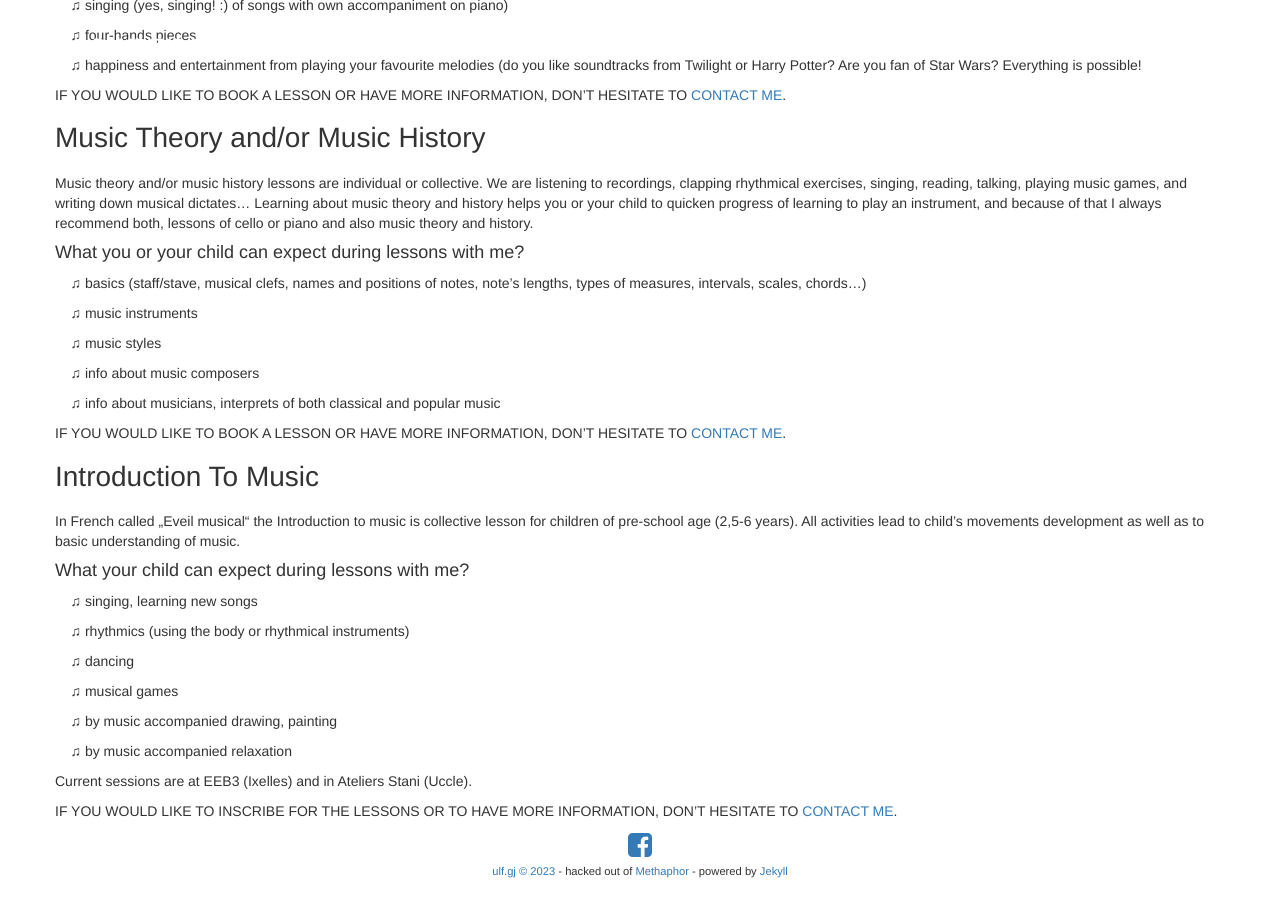
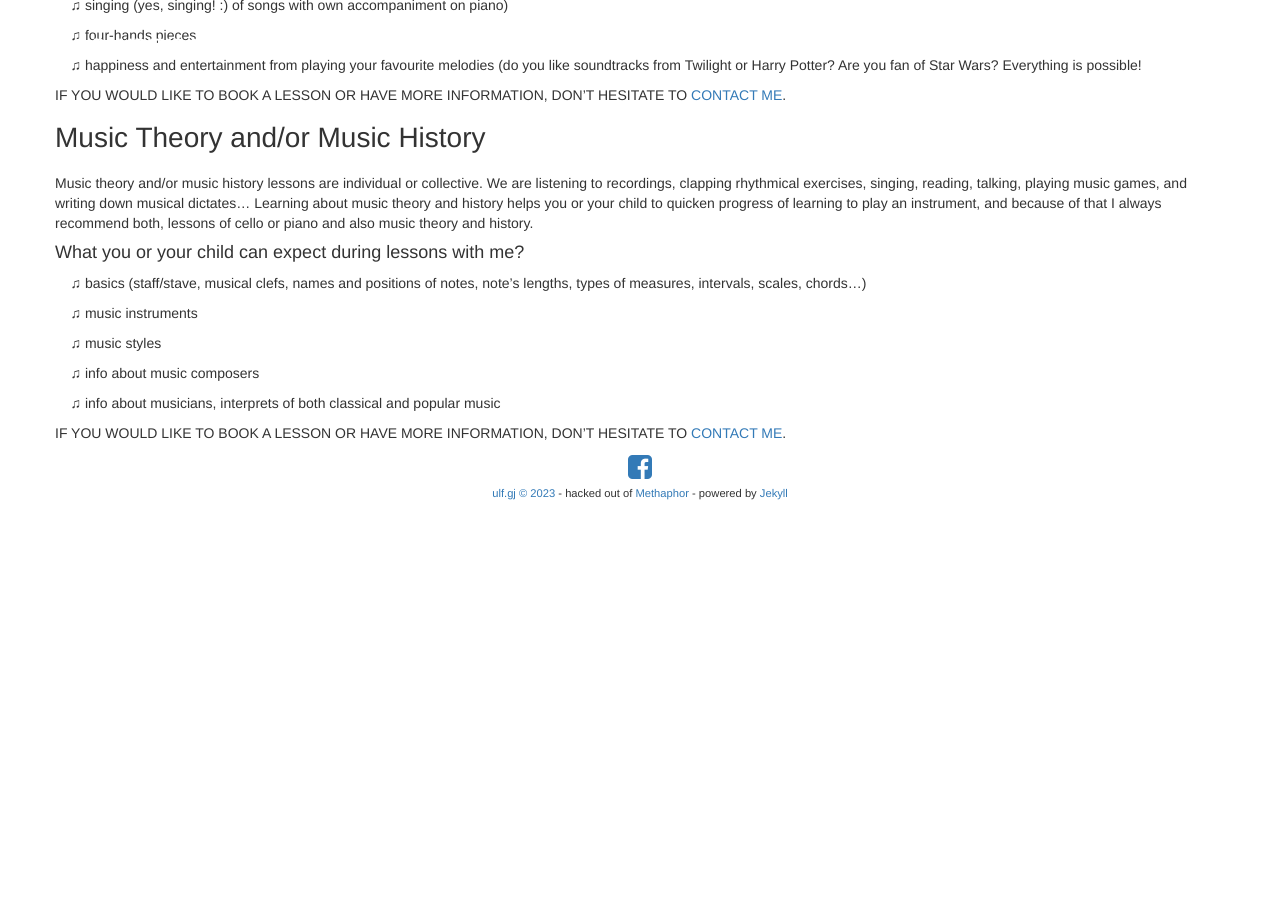
Before and after one commit to pampiridam/pampiridam.github.io, a Jekyll site: the page built from teaching.md, in a window 1280 px wide and 900 px high, scrolled down 1372 px. Built offline with Jekyll 4.4.1, drawn with Linux system fonts in a browser that asks for light colours; nearby versions of some CDN libraries; library files that are not in the unit come from our copies; comment, search, counter and statistics services are not loaded; after the commit the page ends 1894 px from its top, so only the background shows below that.

Commit message:
Update teaching.md

```diff
--- a/teaching.md
+++ b/teaching.md
@@ -70,24 +70,3 @@ Learning about music theory and history helps you or your child to quicken progr
 &nbsp;&nbsp;&nbsp; &#x266b; info about musicians, interprets of both classical and popular music
 
 IF YOU WOULD LIKE TO BOOK A LESSON OR HAVE MORE INFORMATION, DON'T HESITATE TO [CONTACT ME](/contact/).
-
-# Introduction To Music
-
-In French called „Eveil musical“ the Introduction to music is collective lesson for children of pre-school age (2,5-6 years). All activities lead to child’s movements development as well as to basic understanding of music.
-
-#### What your child can expect during lessons with me?
-&nbsp;&nbsp;&nbsp; &#x266b; singing, learning new songs
-
-&nbsp;&nbsp;&nbsp; &#x266b; rhythmics (using the body or rhythmical instruments)
-
-&nbsp;&nbsp;&nbsp; &#x266b; dancing
-
-&nbsp;&nbsp;&nbsp; &#x266b; musical games
-
-&nbsp;&nbsp;&nbsp; &#x266b; by music accompanied drawing, painting
-
-&nbsp;&nbsp;&nbsp; &#x266b; by music accompanied relaxation
-
-Current sessions are at EEB3 (Ixelles) and in Ateliers Stani (Uccle).
-
-IF YOU WOULD LIKE TO INSCRIBE FOR THE LESSONS OR TO HAVE MORE INFORMATION, DON'T HESITATE TO [CONTACT ME](/contact/).
```
